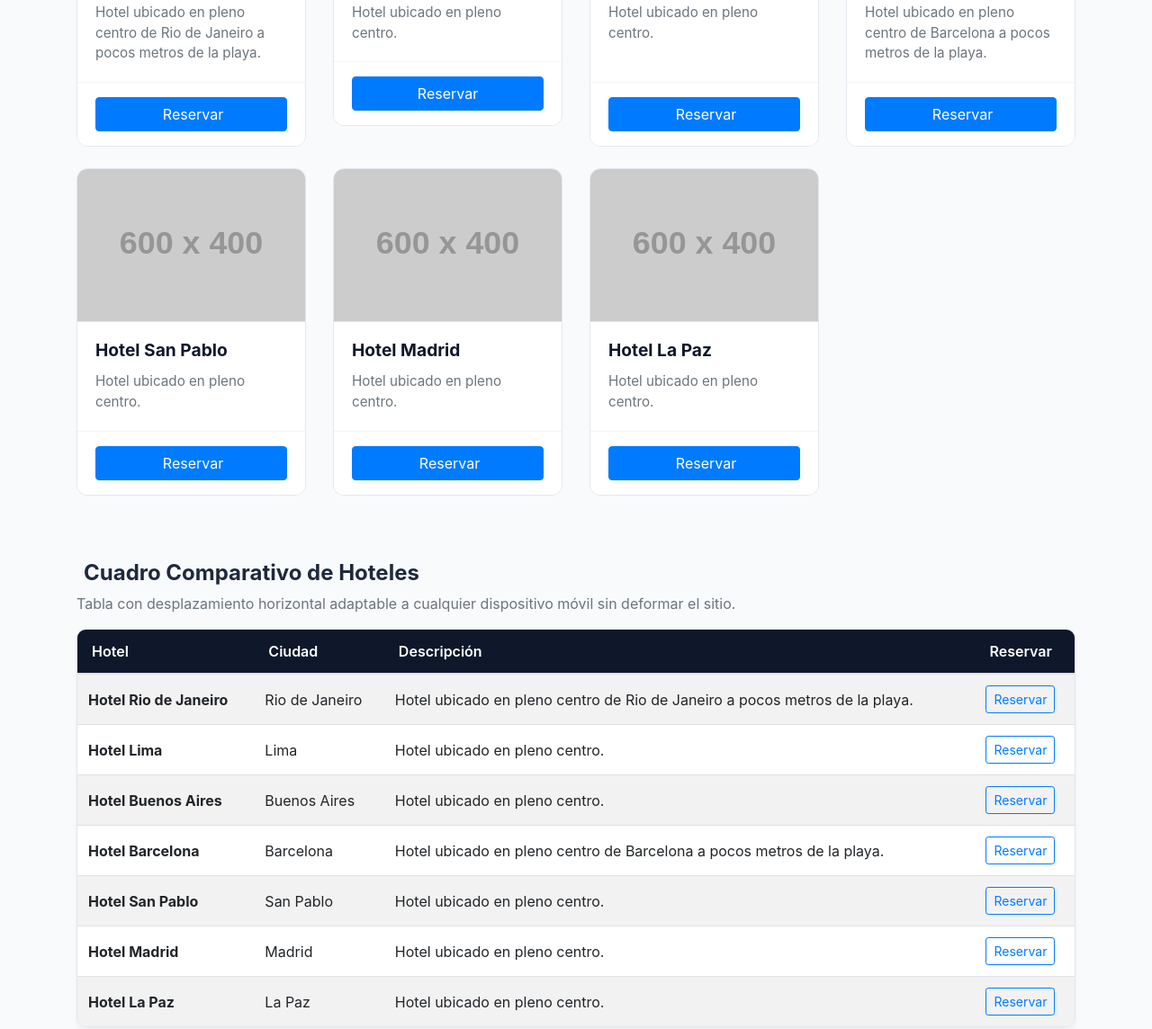
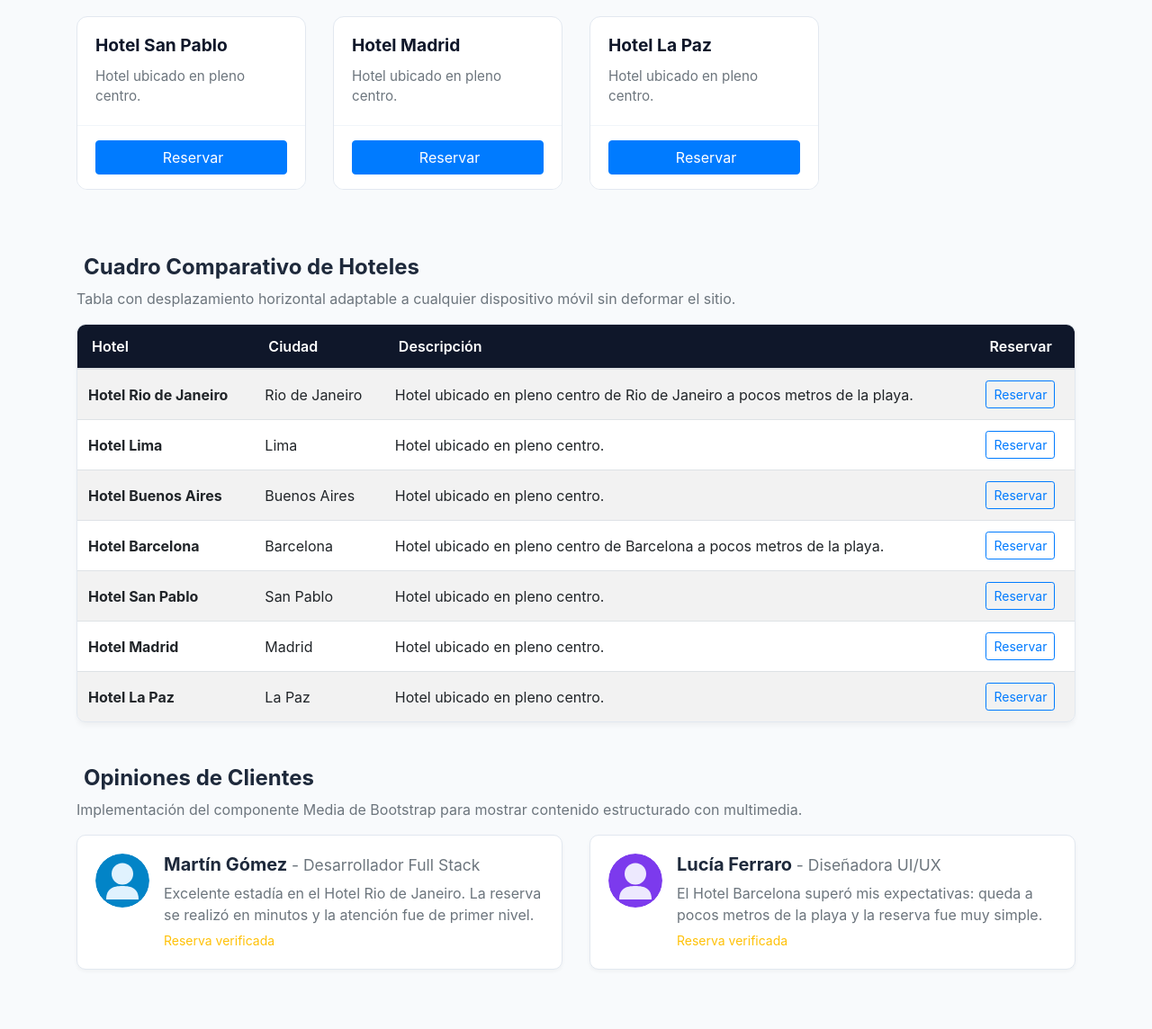
Before and after one commit to sanchezcarlosvalle-arch/Hoteles_Modulo_2, a website: page index.html in a window 1280 px wide. Shown: the part 1157-2301 px from the top of the page at 90% size. Drawn offline with nearby package versions, Linux system fonts and the light colour scheme; placeholder pictures from the web are drawn by us; a web font is replaced by a local one.

Commit message:
Completar fusion de ramas

```diff
--- a/index.html
+++ b/index.html
@@ -14,7 +14,7 @@
 </head>
 <body>
 
-  <!-- Barra de navegación fija y responsive -->
+  <!-- Barra de navegación fija y responsive --->
   <nav class="navbar navbar-expand-md navbar-dark bg-dark fixed-top">
     <div class="container">
       <a class="navbar-brand d-flex align-items-center" href="index.html">
@@ -92,7 +92,6 @@
 
         <div class="col-12 col-sm-6 col-lg-3 mb-4 d-flex align-items-stretch">
           <div class="card w-100">
-            <img src="https://placehold.co/600x400?text=Hotel+Rio+de+Janeiro" class="card-img-top" alt="Hotel Rio de Janeiro">
             <div class="card-body d-flex flex-column">
               <h5 class="card-title">Hotel Rio de Janeiro</h5>
               <p class="card-text text-muted">Hotel ubicado en pleno centro de Rio de Janeiro a pocos metros de la playa.</p>
@@ -105,7 +104,6 @@
 
         <div class="col-sm-6 col-lg-3 mb-4">
           <div class="card w-100">
-            <img src="https://placehold.co/600x400?text=Hotel%20Lima" class="card-img-top" alt="hotel lima">
             <div class="card-body">
               <h5 class="card-title">Hotel Lima</h5>
               <p class="card-text text-muted">Hotel ubicado en pleno centro.</p>
@@ -116,7 +114,6 @@
 
         <div class="col-12 col-sm-6 col-lg-3 mb-4 d-flex align-items-stretch">
           <div class="card w-100">
-            <img src="https://placehold.co/600x400?text=Hotel+Buenos+Aires" class="card-img-top" alt="Hotel Buenos Aires">
             <div class="card-body d-flex flex-column">
               <h5 class="card-title">Hotel Buenos Aires</h5>
               <p class="card-text text-muted">Hotel ubicado en pleno centro.</p>
@@ -129,7 +126,6 @@
 
         <div class="col-12 col-sm-6 col-lg-3 mb-4 d-flex align-items-stretch">
           <div class="card w-100">
-            <img src="https://placehold.co/600x400?text=Hotel+Barcelona" class="card-img-top" alt="Hotel Barcelona">
             <div class="card-body d-flex flex-column">
               <h5 class="card-title">Hotel Barcelona</h5>
               <p class="card-text text-muted">Hotel ubicado en pleno centro de Barcelona a pocos metros de la playa.</p>
@@ -142,7 +138,6 @@
 
         <div class="col-12 col-sm-6 col-lg-3 mb-4 d-flex align-items-stretch">
           <div class="card w-100">
-            <img src="https://placehold.co/600x400?text=Hotel+San+Pablo" class="card-img-top" alt="Hotel San Pablo">
             <div class="card-body d-flex flex-column">
               <h5 class="card-title">Hotel San Pablo</h5>
               <p class="card-text text-muted">Hotel ubicado en pleno centro.</p>
@@ -155,7 +150,6 @@
 
         <div class="col-12 col-sm-6 col-lg-3 mb-4 d-flex align-items-stretch">
           <div class="card w-100">
-            <img src="https://placehold.co/600x400?text=Hotel+Madrid" class="card-img-top" alt="Hotel Madrid">
             <div class="card-body d-flex flex-column">
               <h5 class="card-title">Hotel Madrid</h5>
               <p class="card-text text-muted">Hotel ubicado en pleno centro.</p>
@@ -168,7 +162,6 @@
 
         <div class="col-12 col-sm-6 col-lg-3 mb-4">
           <div class="card w-100">
-            <img src="https://placehold.co/600x400?text=Hotel+La+Paz" class="card-img-top" alt="Hotel La Paz">
             <div class="card-body d-flex flex-column">
               <h5 class="card-title">Hotel La Paz</h5>
               <p class="card-text text-muted">Hotel ubicado en pleno centro.</p>
@@ -256,9 +249,9 @@
       <div class="row">
         <div class="col-12 col-md-6 mb-3">
           <div class="media">
-            <img src="img/avatar-1.svg" class="mr-3 rounded-circle" alt="Osmany Sanchez">
+            <img src="img/avatar-1.svg" class="mr-3 rounded-circle" alt="Martín Gómez">
             <div class="media-body">
-              <h5 class="mt-0 font-weight-bold">Osmany Sanchez <small class="text-muted">- Desarrollador Full Stack</small></h5>
+              <h5 class="mt-0 font-weight-bold">Martín Gómez <small class="text-muted">- Desarrollador Full Stack</small></h5>
               <p class="mb-1 text-muted">Excelente estadía en el Hotel Rio de Janeiro. La reserva se realizó en minutos y la atención fue de primer nivel.</p>
               <small class="text-warning"><span class="oi oi-star"></span> Reserva verificada</small>
             </div>
@@ -267,9 +260,9 @@
 
         <div class="col-12 col-md-6 mb-3">
           <div class="media">
-            <img src="img/avatar-2.svg" class="mr-3 rounded-circle" alt="Osmany Sanchez">
+            <img src="img/avatar-2.svg" class="mr-3 rounded-circle" alt="Lucía Ferraro">
             <div class="media-body">
-              <h5 class="mt-0 font-weight-bold">Osmany Sanchez <small class="text-muted">- Diseñador UI/UX</small></h5>
+              <h5 class="mt-0 font-weight-bold">Lucía Ferraro <small class="text-muted">- Diseñadora UI/UX</small></h5>
               <p class="mb-1 text-muted">El Hotel Barcelona superó mis expectativas: queda a pocos metros de la playa y la reserva fue muy simple.</p>
               <small class="text-warning"><span class="oi oi-star"></span> Reserva verificada</small>
             </div>
```
Also changed, not shown: 1 other file.
